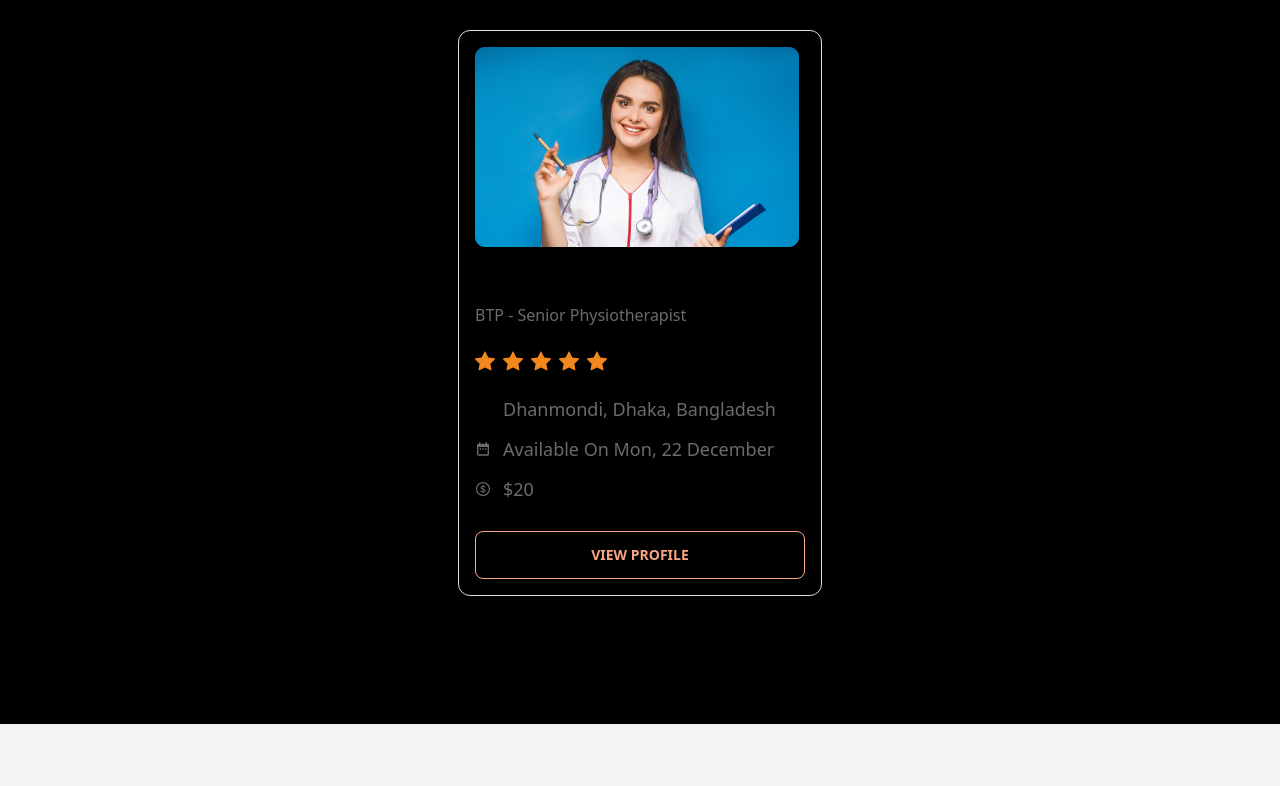
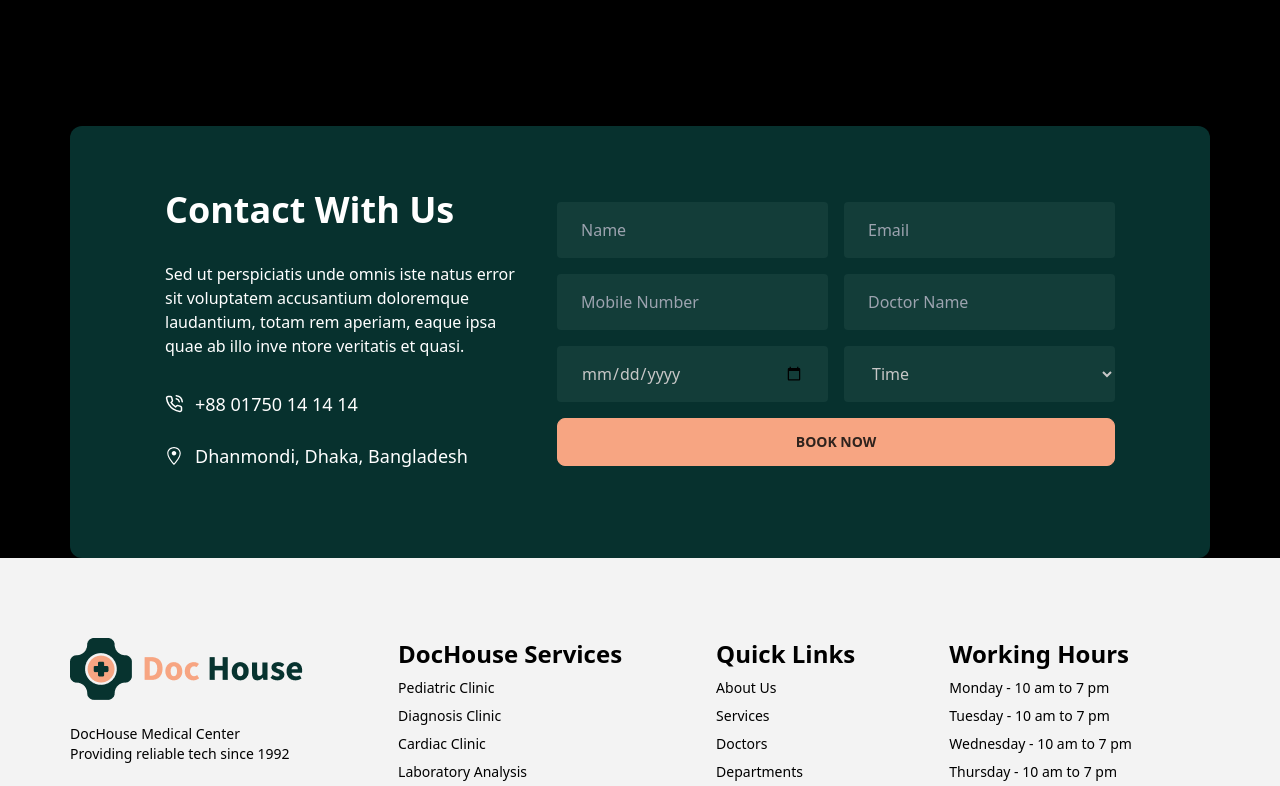
Before and after one commit to rirefat/dochouse-frontend, a React (Vite) app: page / in a window 1280 px wide. Shown: the part 3064-3850 px from the top of the page. Built offline with nearby package versions, Linux system fonts and the light colour scheme.

Commit message:
done booking form

```diff
--- /dev/null
+++ b/src/components/ContactUs/ContactUs.css
@@ -0,0 +1,25 @@
+.contact-section .contact {
+  max-width: 1140px;
+  margin: 0 auto;
+  display: flex;
+  justify-content: center;
+  align-items: center;
+  gap: 2rem;
+}
+.contact-section .contact .contact-left {
+  width: 360px;
+}
+.contact-section .contact .contact-right {
+  width: 558px;
+}
+.contact-section .contact .contact-right .booking-form .input-fields {
+  display: grid;
+  grid-template-columns: 1fr 1fr;
+  gap: 1rem;
+}
+.contact-section .contact .contact-right .booking-form .input-fields input {
+  background-color: #133D39;
+}
+.contact-section .contact .contact-right button {
+  width: 100%;
+}/*# sourceMappingURL=ContactUs.css.map */
--- /dev/null
+++ b/src/components/ContactUs/ContactUs.jsx
@@ -0,0 +1,52 @@
+import React from 'react';
+import './ContactUs.css';
+import { FiPhoneCall } from 'react-icons/fi';
+import { GoLocation } from 'react-icons/go';
+
+const ContactUs = () => {
+    return (
+        <div className='contact-section'>
+            <div className="contact bg-primary py-16 rounded-xl">
+                <div className="contact-left text-white">
+                    <h2 className='text-4xl font-bold'>Contact With Us</h2>
+                    <p className='my-8'>Sed ut perspiciatis unde omnis iste natus error sit voluptatem accusantium doloremque laudantium, totam rem aperiam, eaque ipsa quae ab illo inve ntore veritatis et quasi.</p>
+                    <div className='text-lg flex items-center mb-6 text-normal'>
+                        <span className="icon mr-3"><FiPhoneCall></FiPhoneCall></span>
+                        <span>+88 01750 14 14 14</span>
+                    </div>
+                    <div className='text-lg flex items-center mb-6 text-normal'>
+                        <span className="icon mr-3"><GoLocation></GoLocation></span>
+                        <span>Dhanmondi, Dhaka, Bangladesh</span>
+                    </div>
+                </div>
+                <div className="contact-right">
+                    <form className='booking-form'>
+                        <div className="input-fields">
+                            <input type="text" placeholder='Name' className='w-full h-14 px-6 rounded'/>
+                            <input type="email" placeholder='Email' className='w-full h-14 px-6 rounded'/>
+                            <input type="number" placeholder='Mobile Number' className='w-full h-14 px-6 rounded'/>
+                            <input type="text" placeholder='Doctor Name' className='w-full h-14 px-6 rounded'/>
+                            <input type="date" placeholder='Date' className='w-full h-14 px-6 rounded'/>
+                            <select className='w-full h-14 px-6 rounded bg-[#133D39]'>
+                                <option>Time</option>
+                                <option>10 : 00 AM</option>
+                                <option>11 : 00 AM</option>
+                                <option>12 : 00 AM</option>
+                                <option>1 : 00 PM</option>
+                                <option>2 : 00 PM</option>
+                                <option>3 : 00 PM</option>
+                                <option>4 : 00 PM</option>
+                                <option>5 : 00 PM</option>
+                                <option>6 : 00 PM</option>
+                                <option>7 : 00 PM</option>
+                            </select>
+                        </div>
+                        <button className="btn btn-secondary my-4" >Book Now</button>
+                    </form>
+                </div>
+            </div>
+        </div>
+    );
+};
+
+export default ContactUs;
--- /dev/null
+++ b/src/components/ContactUs/ContactUs.scss
@@ -0,0 +1,33 @@
+.contact-section{
+    .contact{
+        max-width: 1140px;
+        margin: 0 auto;
+        display: flex;
+        justify-content: center;
+        align-items: center;
+        gap: 2rem;
+
+        .contact-left{
+            width: 360px;
+        }
+        .contact-right{
+            width: 558px;
+
+            .booking-form{
+                .input-fields{
+                    display: grid;
+                    grid-template-columns: 1fr 1fr;
+                    gap: 1rem;
+
+                    input{
+                        background-color: #133D39;
+                    }
+                }
+            }
+
+            button{
+                width: 100%;
+            }
+        }
+    }
+}
--- a/src/components/ExpertDoctors/ExpertDoctors.css
+++ b/src/components/ExpertDoctors/ExpertDoctors.css
@@ -7,7 +7,11 @@
   justify-content: center;
   align-items: center;
   gap: 2rem;
-  flex-wrap: wrap;
+}
+@media screen and (max-width: 1025px) {
+  .expert-doctors-section .expert-doctors .doctors-container {
+    flex-wrap: wrap;
+  }
 }
 .expert-doctors-section .expert-doctors .doctors-container .doctor-card {
   width: 364px;
--- a/src/components/ExpertDoctors/ExpertDoctors.scss
+++ b/src/components/ExpertDoctors/ExpertDoctors.scss
@@ -8,7 +8,11 @@
             justify-content: center;
             align-items: center;
             gap: 2rem;
-            flex-wrap: wrap;
+            // flex-wrap: wrap;
+
+            @media screen and (max-width:1025px) {
+                flex-wrap: wrap;
+            }
 
             .doctor-card{
                 width: 364px;
--- a/src/pages/Home/Home.jsx
+++ b/src/pages/Home/Home.jsx
@@ -3,6 +3,7 @@ import HeroSection from '../../components/HeroSection/HeroSection';
 import InfoCard from '../../components/InfoCard/InfoCard';
 import Services from '../../components/Services/Services';
 import ExpertDoctors from '../../components/ExpertDoctors/ExpertDoctors';
+import ContactUs from '../../components/ContactUs/ContactUs';
 
 const Home = () => {
     return (
@@ -11,6 +12,7 @@ const Home = () => {
             <Services></Services>
             <InfoCard></InfoCard>
             <ExpertDoctors></ExpertDoctors>
+            <ContactUs></ContactUs>
         </div>
     );
 };
```
Also changed, not shown: 2 other files (tests, documents, lock files or other folders).
